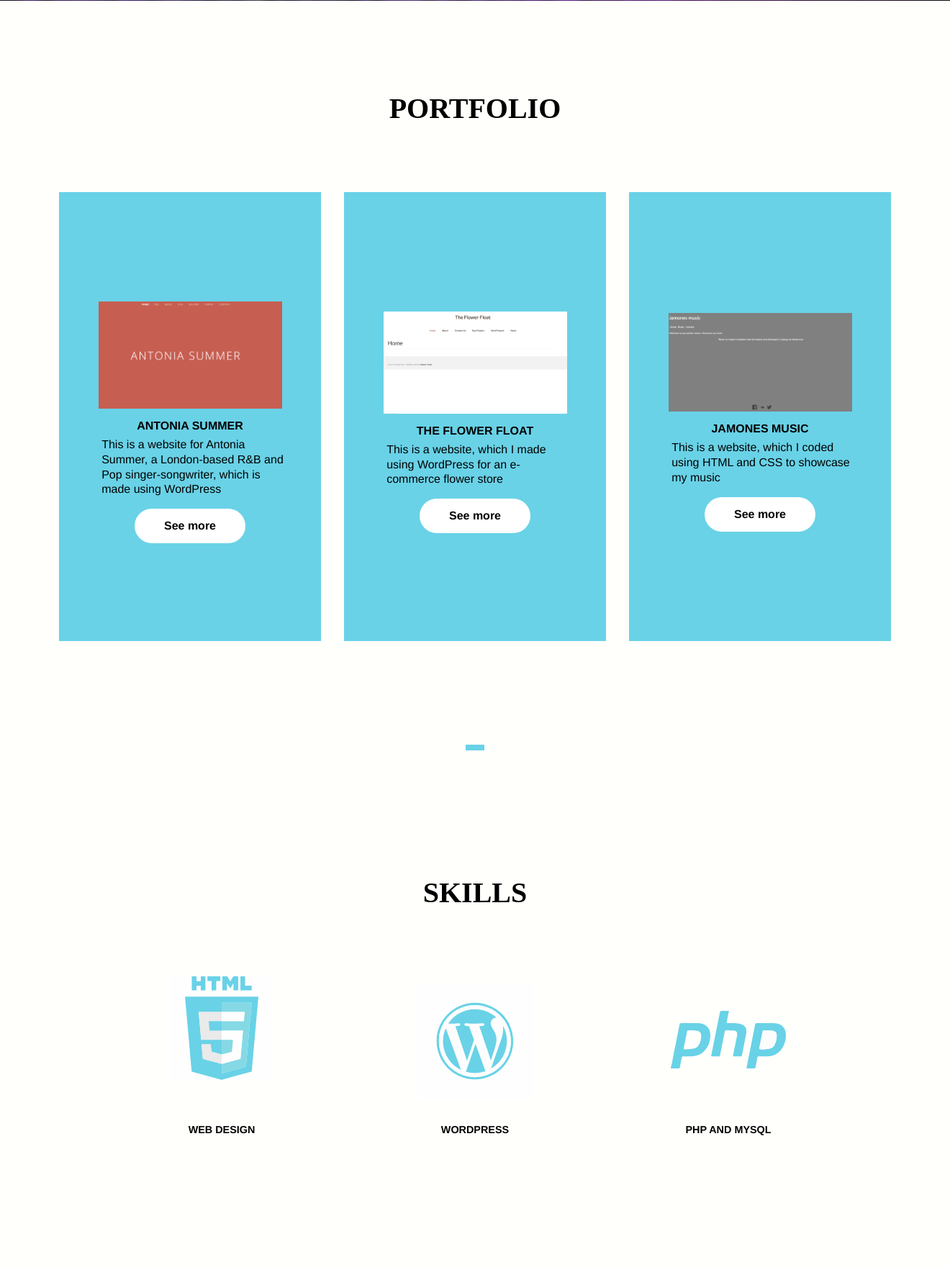
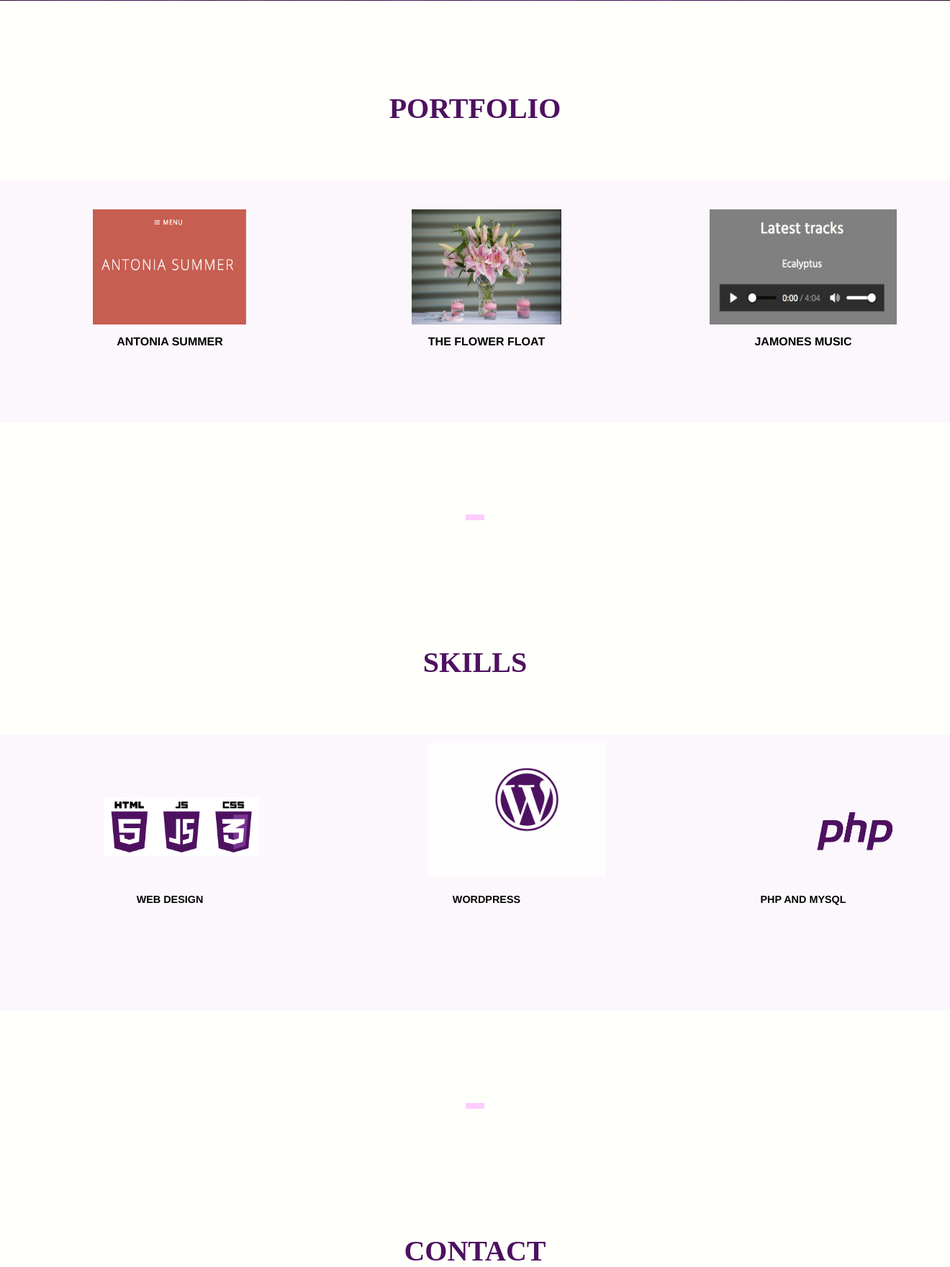
Before and after one commit to jamesbdev/portfolio, a PHP site: page / in a window 1320 px wide. Shown: the part 719-2480 px from the top of the page at 72% size. Run offline with PHP 8.4, Linux system fonts and the light colour scheme.

Commit message:
changed portfolio and skills area

```diff
--- a/css/style.css
+++ b/css/style.css
@@ -55,9 +55,13 @@ table {
 
 /* header section  */
 header {
-  background-color: #69d2e7;
+  /* background-color: #69d2e7; */
   height: 45em;
-  background: url("../images/header/coding.jpg") center fixed no-repeat;
+
+  background: linear-gradient(rgba(71,15,83,0.5), rgba(71,15,83,0.5)
+	),
+	url("../images/header/coding.jpg") center fixed no-repeat;
+	/* background-color: rgba(0,0,0,0,5); */
 	background-size: cover;
 
 
@@ -207,6 +211,7 @@ h2 {
   margin-top: 2em;
   text-align: center;
   text-transform: uppercase;
+	color: #4e1160;
 
 }
 
@@ -214,10 +219,11 @@ h2 {
   display: block;
   margin-left: 0;
   margin-right: 0;
+	height: 100%;
 }
 
 hr {
-  background-color: #69d2e7;
+  background-color:  #ffccff;
   border: none;
   height: 0.5em;
   margin: 8em auto;
@@ -236,9 +242,9 @@ hr {
 
 .project {
   align-items: center;
-  background-color: #69d2e7;
+  /* background-color: #69d2e7; */
   display: flex;
-  height: 35em;
+  height: 15em;
   justify-content: center;
   margin: 0 1em;
   padding:2em;
@@ -247,15 +253,17 @@ hr {
 
 .center {
   vertical-align: middle;
+	height: 20em;
 }
 
 .project:hover {
-  box-shadow: 0.6em 0.6em 1em #b3bfbf;
+  /* box-shadow: 0.6em 0.6em 1em #b3bfbf; */
 }
 
 .portfolio-title {
   font-family: helvetica, arial, sans-serif;
   font-weight: bold;
+	display:block;
   margin-bottom: 0.5em;
   margin-top: 1em;
   text-align: center;
@@ -276,25 +284,28 @@ hr {
 .portfolio-container {
   align-items: center;
   display: flex;
-  justify-content: space-around;
-  margin: 0 auto;
+  justify-content: space-between;
+  /* margin: 0 auto; */
   padding: 1em;
-  width: 90%;
+  width: 100%;
+	background-color: #fcf7fc;
 
 }
-
-
 
 .portfolio-img {
   display: block;
   margin: 0 auto;
   padding-top: 2em;
-  width: 85%;
+	width: 90%;
+	height: 50%;
+
+
+
 
 }
 
 .button-project-info {
-    background-color: white;
+    /* background-color: white;
     border-radius: 3em;
     display: block;
     font-family: helvetica, arial, sans-serif;
@@ -302,7 +313,18 @@ hr {
     margin: 1em auto;
     padding: 1em 2em;
     text-align: center;
-    width: 30%;
+    width: 30%; */
+		background-color: #4e1160;
+		border: none;
+		border-radius: 3em;
+		cursor: pointer;
+		color: white;
+		font-family: helvetica, arial, sans-serif;
+		font-weight: bold;
+		margin: 3em auto 7em auto;
+		padding: 1.3em 2em;
+		text-transform: uppercase;
+		width: 14em;
 
 }
 
@@ -325,26 +347,23 @@ hr {
 }
 
 .skills-container {
+	background-color: #fcf7fc;
   display: flex;
   justify-content: space-between;
   margin: 0 auto;
   padding: 1em;
-  width: 80%;
+  width: 100%;
 
 }
 
 .skills {
   height: 18em;
-  /* background-color:#69d2e7; */
   margin: 1em;
   padding: 1em;
   text-align: center;
   width: 33%;
 }
 
-/* .skills:hover {
-  background-color: #bedede;
-} */
 
 
 
@@ -361,20 +380,23 @@ hr {
   margin: 0 auto;
   position: relative;
   top: 1em;
-  width: 10em;
+  width: 18em;
 
 }
 
 .wordpress-logo {
   /* width: 12em; */
-  height: 10em;
+  height: 20em;
   position: relative;
-  top: -1.4em;
+  top: -7em;
+	right: 5em;
 }
+
 .html-logo {
   position: relative;
-  top: -2em;
-  width: 9em;
+  top: -3em;
+	right: 5em;
+  width: 22em;
 }
 
 
--- a/index.html
+++ b/index.html
@@ -33,29 +33,25 @@
    <div class="portfolio-container">
      <div class="project">
        <div class="center">
-       <img src="images/portfolio/antonia-homepage.png" alt="Antonia Summer's website" class="portfolio-img">
+          <a href="projects.html#antoniasummer">
+       <img src="images/portfolio/antonia_thumbnail.png" alt="Antonia Summer's website" class="portfolio-img">
        <h3 class="portfolio-title">Antonia Summer</h3>
-         <p class="project-description">This is a website for Antonia Summer, a London-based R&B and Pop singer-songwriter, which is made using WordPress</p>
-
-       <a href="projects.html#antoniasummer" class="button-project-info button1">See more</a>
+        </a>
      </div><!--center-->
    </div><!--project 1-->
    <div class="project">
     <div class="center">
-     <img src="images/portfolio/Flowerfloat-home.png" alt="portfolio2" class="portfolio-img">
+      <a href="projects.html#flowerfloat">
+     <img src="images/portfolio/flower.png" alt="portfolio2" class="portfolio-img">
       <h3 class="portfolio-title">The Flower Float</h3>
-     <p class="project-description">This is a website, which I made using WordPress for an e-commerce flower store</p>
-     <a href="projects.html#flowerfloat" class="button-project-info">See more
-   </a>
+  </a>
  </div><!--center-->
  </div><!--project 2-->
    <div class="project">
     <div class="center">
-     <img src="images/portfolio/jamones_music_home.png" alt="portfolio3" class="portfolio-img">
-     <h3 class="portfolio-title">Jamones Music</h3>
-     <p class="project-description">This is a website, which I coded using HTML and CSS to showcase my music</p>
-
-     <a href="projects.html#jamonesmusic" class="button-project-info">See more</a>
+      <a href="projects.html#jamonesmusic">
+     <img src="images/portfolio/jamones_music.png" alt="portfolio3" class="portfolio-img">
+     <h3 class="portfolio-title">Jamones Music</h3></a>
      </div><!--center-->
    </div><!--project 3-->
  </div><!--portfolio container-->
@@ -65,28 +61,28 @@
    <div class="skills-container">
      <div class="skills">
        <div class="img-container">
-       <img src="images/logos/html.svg" alt="HTML5 Logo" class="html-logo">
+       <img src="images/logos/frontend-logo.png" alt="HTML5 Logo" class="html-logo">
      </div><!--img container-->
        <h3 class="skill-title">Web Design</h3>
-       <p class="skills-description">HTML, CSS and JavaScript are the languages of the web. HTML describes the content. CSS describes the presentation and JavaScript describes the behaviour. I have experience using the three of them in my projects.</p>
+       <!-- <p class="skills-description">HTML, CSS and JavaScript are the languages of the web. HTML describes the content. CSS describes the presentation and JavaScript describes the behaviour. I have experience using the three of them in my projects.</p> -->
 
      </div><!--skills-->
 
      <div class="skills">
        <div class="img-container">
-       <img src="images/logos/wordpress.svg" alt="skill2" class="wordpress-logo">
+       <img src="images/logos/wordpress-purple.png" alt="skill2" class="wordpress-logo">
      </div><!--img-container-->
        <h3 class="skill-title">WordPress</h3>
-       <p class="skills-description">WordPress is the most popular Content Management System(CMS). It is highly customisable and works well for small businesses websites and blogs. I have experience of working with WordPress.</p>
+       <!-- <p class="skills-description">WordPress is the most popular Content Management System(CMS). It is highly customisable and works well for small businesses websites and blogs. I have experience of working with WordPress.</p> -->
 
 
      </div><!--skills-->
      <div class="skills">
        <div class="img-container">
-       <img src="images/logos/php.svg" alt="skill3" class="php-img">
+       <img src="images/logos/php.png" alt="skill3" class="php-img">
      </div><!--img container-->
        <h3 class="skill-title">Php and MySQL</h3>
-       <p class="skills-description">PHP is a server-side language, which is used to communicate with a database such as MySQL. It powers over 80% of  websites on the Web and is used by popular websites such as Facebook and Wikipedia.</p>
+       <!-- <p class="skills-description">PHP is a server-side language, which is used to communicate with a database such as MySQL. It powers over 80% of  websites on the Web and is used by popular websites such as Facebook and Wikipedia.</p> -->
 
 
      </div><!--skills-->
```
Also changed, not shown: images/header/code2.jpg (added), images/logos/1499794874html5-js-css3-logo-png.png (added), images/logos/frontend-logo.png (added), images/logos/php.png (added), images/logos/php.svg, images/logos/wordpress-purple.png (added), images/portfolio/antonia_thumbnail.png (added), images/portfolio/flower.png (added), images/portfolio/jamones_music.png (added).
